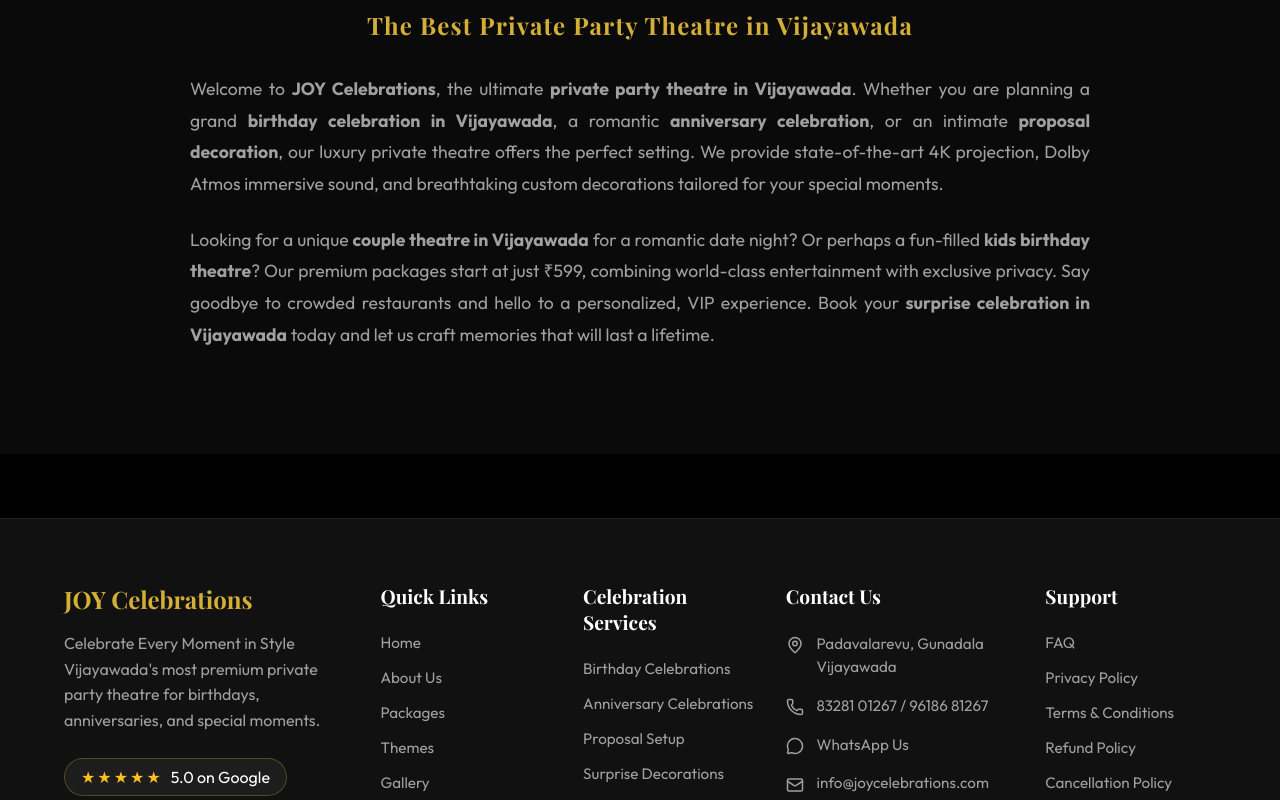
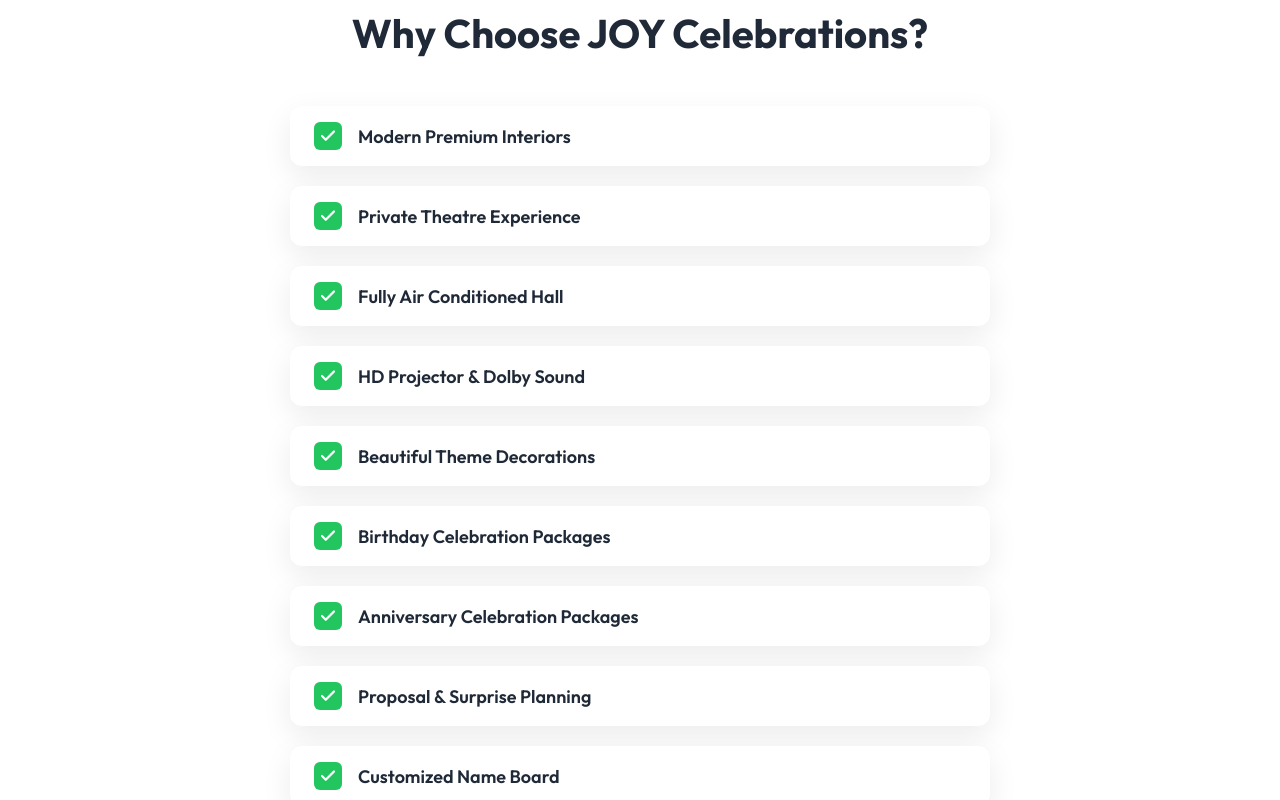
Before and after one commit to geethikaparvatham/Joy_celebrations, a Next.js app: page / in a window 1280 px wide. Shown: the part 1120-1920 px from the top of the page. Built offline with nearby package versions, Linux system fonts and the light colour scheme.

Commit message:
Add modern checklist section 'Why Choose JOY Celebrations'

```diff
--- a/src/app/page.tsx
+++ b/src/app/page.tsx
@@ -7,6 +7,7 @@ import styles from "./page.module.css";
 import Link from "next/link";
 import { motion, AnimatePresence } from "framer-motion";
 import TypingAnimation from "@/components/ui/TypingAnimation";
+import ChecklistSection from "@/components/home/ChecklistSection";
 
 const heroBackgrounds = [
   "/bg2.jpg",
@@ -126,6 +127,8 @@ export default function Home() {
         </div>
       </section>
 
+      <ChecklistSection />
+
       <section style={{ padding: '5rem 10%', background: '#0a0a0a', borderTop: '1px solid rgba(212, 175, 55, 0.1)' }}>
         <h2 className="heading-luxury" style={{ color: '#d4af37', marginBottom: '2rem', textAlign: 'center' }}>The Best Private Party Theatre in Vijayawada</h2>
         <div style={{ maxWidth: '900px', margin: '0 auto', color: 'var(--text-secondary)', lineHeight: '1.8', fontSize: '1.1rem', textAlign: 'justify' }}>
--- /dev/null
+++ b/src/components/home/ChecklistSection.module.css
@@ -0,0 +1,99 @@
+.section {
+  background-color: #FFFFFF;
+  padding: 80px 5%;
+  display: flex;
+  justify-content: center;
+  font-family: var(--font-outfit), sans-serif;
+}
+
+.container {
+  width: 100%;
+  max-width: 700px;
+}
+
+.heading {
+  color: #1F2937;
+  text-align: center;
+  font-size: 2.5rem;
+  margin-bottom: 3rem;
+  font-weight: 700;
+}
+
+.list {
+  list-style: none;
+  padding: 0;
+  margin: 0;
+  display: flex;
+  flex-direction: column;
+  gap: 20px;
+}
+
+.listItem {
+  display: flex;
+  align-items: center;
+  gap: 16px;
+  background: #FFFFFF;
+  padding: 16px 24px;
+  border-radius: 12px;
+  box-shadow: 0 10px 30px rgba(0, 0, 0, 0.08);
+  transition: transform 0.3s ease, box-shadow 0.3s ease;
+  opacity: 0;
+  transform: translateY(20px);
+  animation: fadeUp 0.8s ease forwards;
+}
+
+.listItem:hover {
+  transform: translateX(10px);
+  box-shadow: 0 15px 40px rgba(0, 0, 0, 0.12);
+}
+
+.iconWrapper {
+  background-color: #22C55E;
+  color: #FFFFFF;
+  width: 28px;
+  height: 28px;
+  display: flex;
+  align-items: center;
+  justify-content: center;
+  border-radius: 6px;
+  flex-shrink: 0;
+  transition: transform 0.3s ease;
+}
+
+.listItem:hover .iconWrapper {
+  transform: scale(1.1);
+}
+
+.text {
+  color: #1F2937;
+  font-size: 18px;
+  font-weight: 600;
+  margin: 0;
+}
+
+@keyframes fadeUp {
+  to {
+    opacity: 1;
+    transform: translateY(0);
+  }
+}
+
+@media (max-width: 768px) {
+  .section {
+    padding: 60px 5%;
+  }
+
+  .heading {
+    font-size: 2rem;
+    margin-bottom: 2rem;
+  }
+
+  .listItem {
+    padding: 12px 16px;
+    gap: 12px;
+  }
+
+  .text {
+    font-size: 16px;
+  }
+}
--- /dev/null
+++ b/src/components/home/ChecklistSection.tsx
@@ -0,0 +1,78 @@
+"use client";
+
+import { Check } from "lucide-react";
+import { useEffect, useRef, useState } from "react";
+import styles from "./ChecklistSection.module.css";
+
+const CHECKLIST_ITEMS = [
+  "Modern Premium Interiors",
+  "Private Theatre Experience",
+  "Fully Air Conditioned Hall",
+  "HD Projector & Dolby Sound",
+  "Beautiful Theme Decorations",
+  "Birthday Celebration Packages",
+  "Anniversary Celebration Packages",
+  "Proposal & Surprise Planning",
+  "Customized Name Board",
+  "LED Letter Decorations",
+  "Romantic Candle Setup",
+  "Photography Friendly Ambience",
+  "Online Booking",
+  "WhatsApp Support",
+  "Instant Booking Confirmation"
+];
+
+export default function ChecklistSection() {
+  const [isVisible, setIsVisible] = useState(false);
+  const sectionRef = useRef<HTMLElement>(null);
+
+  useEffect(() => {
+    const observer = new IntersectionObserver(
+      (entries) => {
+        if (entries[0].isIntersecting) {
+          setIsVisible(true);
+          observer.disconnect();
+        }
+      },
+      { threshold: 0.1 }
+    );
+
+    if (sectionRef.current) {
+      observer.observe(sectionRef.current);
+    }
+
+    return () => observer.disconnect();
+  }, []);
+
+  return (
+    <section
+      className={styles.section}
+      ref={sectionRef}
+      aria-labelledby="checklist-heading"
+    >
+      <div className={styles.container}>
+        <h2 id="checklist-heading" className={styles.heading}>
+          Why Choose JOY Celebrations?
+        </h2>
+
+        <ul className={styles.list} aria-label="Reasons to choose JOY Celebrations">
+          {CHECKLIST_ITEMS.map((item, index) => (
+            <li
+              key={index}
+              className={styles.listItem}
+              style={{
+                animationDelay: isVisible ? `${index * 100}ms` : '0ms',
+                animationPlayState: isVisible ? 'running' : 'paused'
+              }}
+            >
+              <div className={styles.iconWrapper} aria-hidden="true">
+                <Check size={18} strokeWidth={3} />
+              </div>
+              <span className={styles.text}>{item}</span>
+            </li>
+          ))}
+        </ul>
+      </div>
+    </section>
+  );
+}
```
